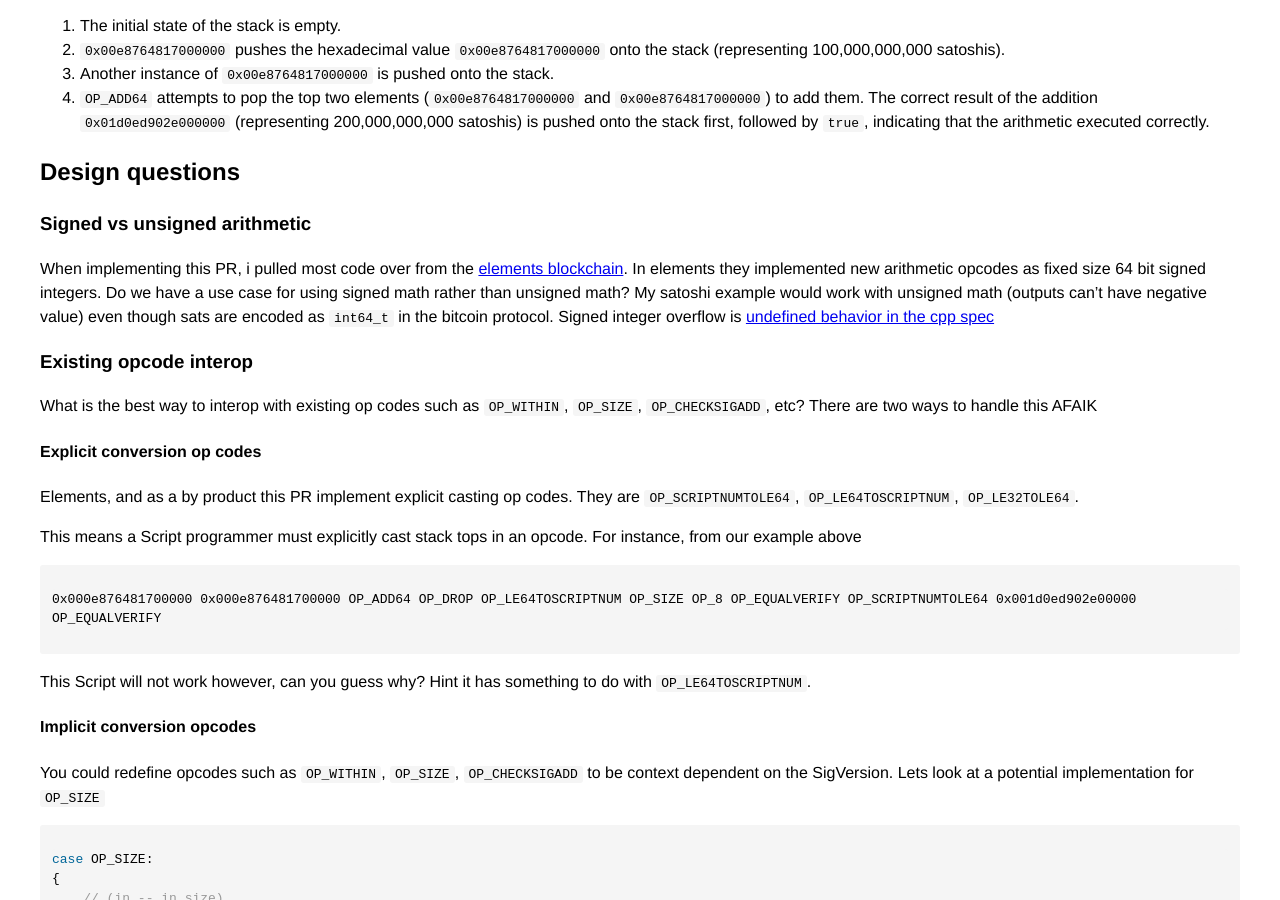
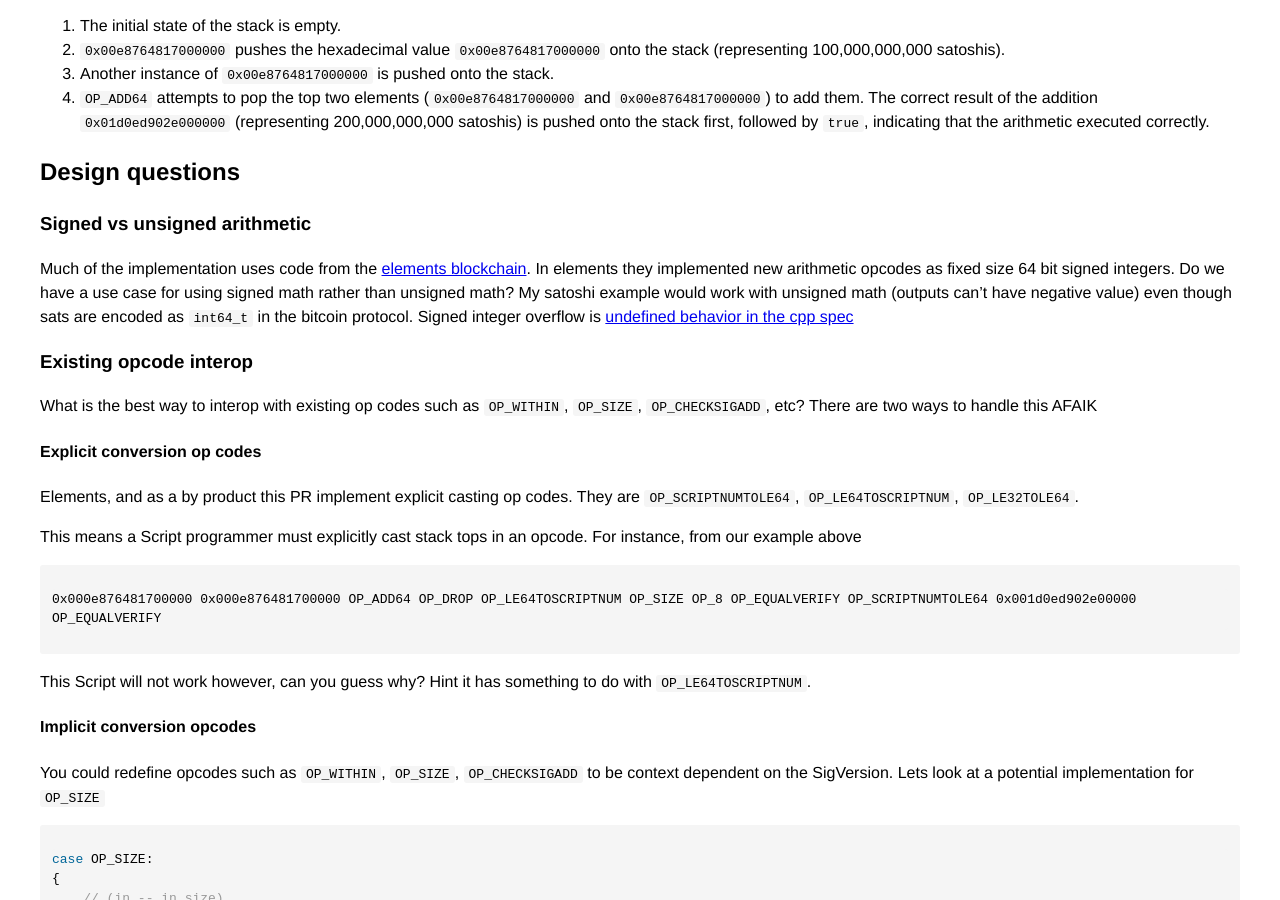
Before and after one commit to bitcoin-core-review-club/website, a Jekyll site: the page built from _posts/2024-03-20-#29221.md, in a window 1280 px wide and 900 px high, scrolled down 2214 px. Built offline with Jekyll 4.4.1, drawn with Linux system fonts in a browser that asks for light colours.

Commit message:
Update _posts/2024-03-20-#29221.md
Co-authored-by: Gloria Zhao <gloriajzhao@gmail.com>

```diff
--- a/_posts/2024-03-20-#29221.md
+++ b/_posts/2024-03-20-#29221.md
@@ -103,7 +103,7 @@ Explanation:
 
 ### Signed vs unsigned arithmetic
 
-When implementing this PR, i pulled most code over from the [elements blockchain](https://github.com/ElementsProject/elements/). In elements they implemented new arithmetic opcodes as fixed size 64 bit signed integers.
+Much of the implementation uses code from the [elements blockchain](https://github.com/ElementsProject/elements/). In elements they implemented new arithmetic opcodes as fixed size 64 bit signed integers.
 Do we have a use case for using signed math rather than unsigned math? My satoshi example would work with unsigned math (outputs can't have negative value) even though sats are encoded
 as `int64_t` in the bitcoin protocol. Signed integer overflow is [undefined behavior in the cpp spec](https://en.cppreference.com/w/cpp/language/ub)
 
```
